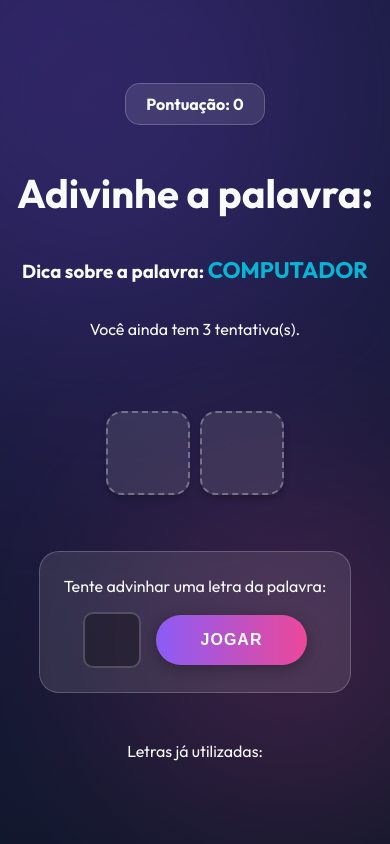
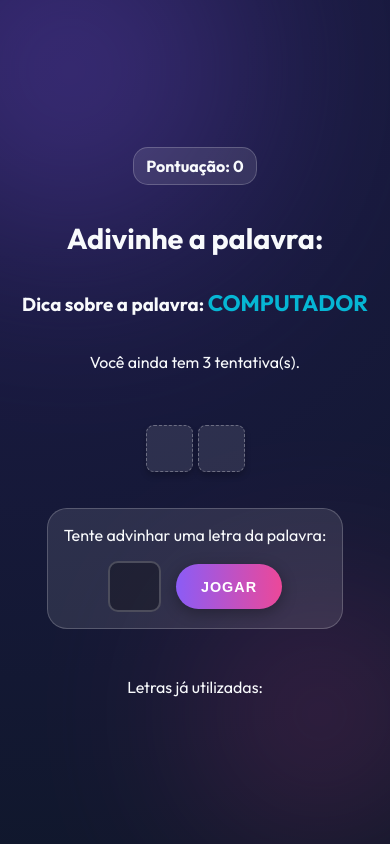
Before and after one commit to DeveloperKairo/palavriando-project, a React (Vite) app: page / in a window 390 px wide. Both pictures are taken after a click on the button "COMEÇAR JOGO". Shown: the top 844 px of the page. Built offline with nearby package versions, Linux system fonts and the light colour scheme.

Commit message:
revert commit

```diff
--- a/src/components/Game/Game.css
+++ b/src/components/Game/Game.css
@@ -131,3 +131,70 @@
   color: var(--secondary-color);
   font-weight: bold;
 }
+
+@media (max-width: 768px) {
+    .game {
+        padding: 0 1rem; /* Margem lateral de segurança */
+    }
+
+    .game h1 {
+        font-size: 1.8em;
+    }
+
+    /* Reduz o tamanho das caixas das letras */
+    .letter, .blankSquare {
+        height: 60px;
+        width: 60px;
+        font-size: 2.2rem;
+        border-radius: 12px;
+    }
+
+    .wordContainer {
+         gap: 8px; /* Menos espaço entre as letras */
+         margin: 1.5em 0;
+         padding: 1em;
+    }
+}
+
+@media (max-width: 480px) {
+    /* Ajusta o cabeçalho para empilhar se ficar muito apertado,
+       embora com os ajustes atuais talvez não precise empilhar */
+    .game-header {
+        font-size: 0.9em; /* Texto um pouco menor no header */
+        margin-bottom: 1.5rem;
+    }
+
+    .points, .guesses {
+        padding: 8px 12px;
+    }
+
+    /* Reduz AINDA MAIS as letras para caberem palavras longas em telas estreitas */
+    .letter, .blankSquare {
+        height: 45px;
+        width: 45px;
+        font-size: 1.6rem;
+        border-width: 1px; /* Borda mais fina */
+        border-radius: 8px;
+    }
+
+    .wordContainer {
+        gap: 5px; /* Espaço mínimo */
+        padding: 0.8em;
+    }
+
+    /* Ajusta a área de input */
+    .letterContainer {
+        padding: 1rem;
+    }
+
+    .letterContainer input {
+        height: 45px;
+        width: 45px;
+        font-size: 1.5em;
+    }
+
+    .game button {
+        /* Garante que o botão de "Jogar" não fique muito largo no mobile */
+         padding: 0 25px;
+    }
+}
--- a/src/components/StartScreen/StartScreen.css
+++ b/src/components/StartScreen/StartScreen.css
@@ -31,3 +31,19 @@
   from { opacity: 0; transform: translateY(20px); }
   to { opacity: 1; transform: translateY(0); }
 }
+
+@media (max-width: 768px) {
+  .start {
+    padding: 2rem 1.5rem; /* Menos padding interno */
+    margin: 0 1rem; /* Margem lateral para não grudar na borda da tela */
+    width: 90%; /* Ocupa a maior parte da largura disponível */
+  }
+
+  .start h1 {
+    font-size: 2.5em; /* Reduz o título de 4em para 2.5em */
+  }
+
+  .start p {
+    font-size: 1em;
+  }
+}
--- a/src/index.css
+++ b/src/index.css
@@ -74,3 +74,27 @@ button:hover {
   box-shadow: 0 8px 25px rgba(139, 92, 246, 0.5);
   background: linear-gradient(90deg, var(--secondary-color) 0%, var(--primary-color) 100%);
 }
+
+@media (max-width: 768px) {
+  body::before {
+    width: 300px;
+    height: 300px;
+    top: -80px;
+    left: -80px;
+    filter: blur(120px);
+  }
+
+  body::after {
+    width: 200px;
+    height: 200px;
+    bottom: 30px;
+    right: -30px;
+    filter: blur(100px);
+  }
+
+  button {
+      padding: 0 30px;
+      height: 45px;
+      font-size: 0.9rem;
+  }
+}
```
